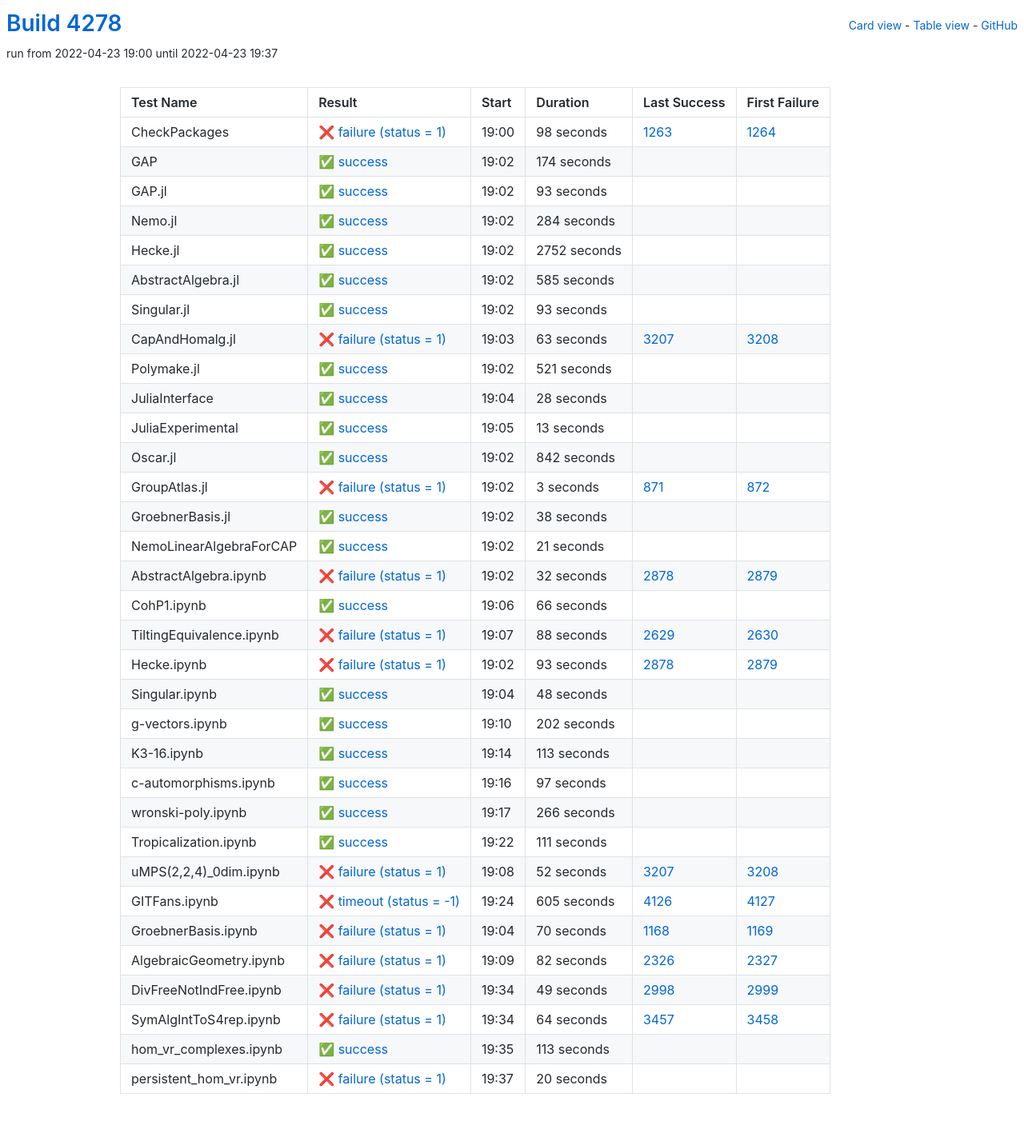
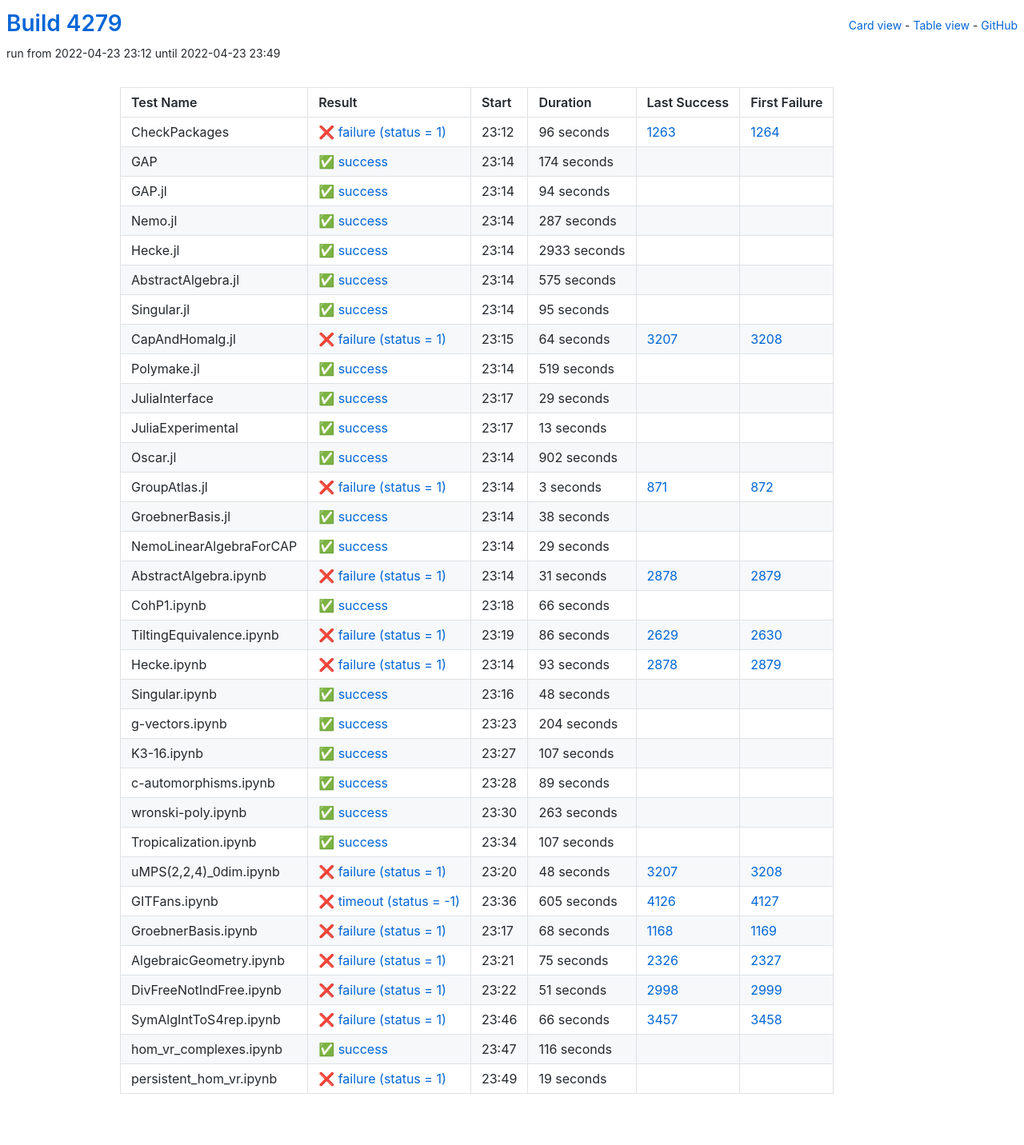
Before and after one commit to oscar-system/oscar-ci-status-stable, a Jekyll site: the page built from table.html, in a window 1280 px wide. Shown: the whole page at 80% size. Built offline with Jekyll 4.4.1, drawn with Linux system fonts in a browser that asks for light colours.

Commit message:
Build #4279

```diff
--- a/_data/ci.yml
+++ b/_data/ci.yml
@@ -1,6 +1,6 @@
 ---
-build: 4278
-build_url: https://oscarci.mathematik.uni-kl.de/job/oscar-stable/4278/
+build: 4279
+build_url: https://oscarci.mathematik.uni-kl.de/job/oscar-stable/4279/
 job: oscar-stable
 organization: oscar-system
 repo: oscar-ci-status-stable
@@ -8,20 +8,20 @@ repourl: https://github.com/oscar-system/oscar-ci-status-stable
 tests:
 - name: CheckPackages
   id: checkpackages
-  log: https://oscarci.mathematik.uni-kl.de/job/oscar-stable/4278/artifact/logs/build-4278/CheckPackages.log
-  start: 2022-04-23 19:00
+  log: https://oscarci.mathematik.uni-kl.de/job/oscar-stable/4279/artifact/logs/build-4279/CheckPackages.log
+  start: 2022-04-23 23:12
   success: false
   exitcode: 1
   status: failure
-  duration: 98
+  duration: 96
   last_success: 1263
   last_success_url: https://oscarci.mathematik.uni-kl.de/job/oscar-stable/1263/
   first_failure: 1264
   first_failure_url: https://oscarci.mathematik.uni-kl.de/job/oscar-stable/1264/
 - name: GAP
   id: gap
-  log: https://oscarci.mathematik.uni-kl.de/job/oscar-stable/4278/artifact/logs/build-4278/GAP.log
-  start: 2022-04-23 19:02
+  log: https://oscarci.mathematik.uni-kl.de/job/oscar-stable/4279/artifact/logs/build-4279/GAP.log
+  start: 2022-04-23 23:14
   success: true
   exitcode: 0
   status: success
@@ -32,104 +32,104 @@ tests:
   first_failure_url:
 - name: GAP.jl
   id: gap-jl
-  log: https://oscarci.mathematik.uni-kl.de/job/oscar-stable/4278/artifact/logs/build-4278/GAP.jl.log
-  start: 2022-04-23 19:02
+  log: https://oscarci.mathematik.uni-kl.de/job/oscar-stable/4279/artifact/logs/build-4279/GAP.jl.log
+  start: 2022-04-23 23:14
   success: true
   exitcode: 0
   status: success
-  duration: 93
+  duration: 94
   last_success: false
   last_success_url:
   first_failure: false
   first_failure_url:
 - name: Nemo.jl
   id: nemo-jl
-  log: https://oscarci.mathematik.uni-kl.de/job/oscar-stable/4278/artifact/logs/build-4278/Nemo.jl.log
-  start: 2022-04-23 19:02
+  log: https://oscarci.mathematik.uni-kl.de/job/oscar-stable/4279/artifact/logs/build-4279/Nemo.jl.log
+  start: 2022-04-23 23:14
   success: true
   exitcode: 0
   status: success
-  duration: 284
+  duration: 287
   last_success: false
   last_success_url:
   first_failure: false
   first_failure_url:
 - name: Hecke.jl
   id: hecke-jl
-  log: https://oscarci.mathematik.uni-kl.de/job/oscar-stable/4278/artifact/logs/build-4278/Hecke.jl.log
-  start: 2022-04-23 19:02
+  log: https://oscarci.mathematik.uni-kl.de/job/oscar-stable/4279/artifact/logs/build-4279/Hecke.jl.log
+  start: 2022-04-23 23:14
   success: true
   exitcode: 0
   status: success
-  duration: 2752
+  duration: 2933
   last_success: false
   last_success_url:
   first_failure: false
   first_failure_url:
 - name: AbstractAlgebra.jl
   id: abstractalgebra-jl
-  log: https://oscarci.mathematik.uni-kl.de/job/oscar-stable/4278/artifact/logs/build-4278/AbstractAlgebra.jl.log
-  start: 2022-04-23 19:02
+  log: https://oscarci.mathematik.uni-kl.de/job/oscar-stable/4279/artifact/logs/build-4279/AbstractAlgebra.jl.log
+  start: 2022-04-23 23:14
   success: true
   exitcode: 0
   status: success
-  duration: 585
+  duration: 575
   last_success: false
   last_success_url:
   first_failure: false
   first_failure_url:
 - name: Singular.jl
   id: singular-jl
-  log: https://oscarci.mathematik.uni-kl.de/job/oscar-stable/4278/artifact/logs/build-4278/Singular.jl.log
-  start: 2022-04-23 19:02
+  log: https://oscarci.mathematik.uni-kl.de/job/oscar-stable/4279/artifact/logs/build-4279/Singular.jl.log
+  start: 2022-04-23 23:14
   success: true
   exitcode: 0
   status: success
-  duration: 93
+  duration: 95
   last_success: false
   last_success_url:
   first_failure: false
   first_failure_url:
 - name: CapAndHomalg.jl
   id: capandhomalg-jl
-  log: https://oscarci.mathematik.uni-kl.de/job/oscar-stable/4278/artifact/logs/build-4278/CapAndHomalg.jl.log
-  start: 2022-04-23 19:03
+  log: https://oscarci.mathematik.uni-kl.de/job/oscar-stable/4279/artifact/logs/build-4279/CapAndHomalg.jl.log
+  start: 2022-04-23 23:15
   success: false
   exitcode: 1
   status: failure
-  duration: 63
+  duration: 64
   last_success: 3207
   last_success_url: https://oscarci.mathematik.uni-kl.de/job/oscar-stable/3207/
   first_failure: 3208
   first_failure_url: https://oscarci.mathematik.uni-kl.de/job/oscar-stable/3208/
 - name: Polymake.jl
   id: polymake-jl
-  log: https://oscarci.mathematik.uni-kl.de/job/oscar-stable/4278/artifact/logs/build-4278/Polymake.jl.log
-  start: 2022-04-23 19:02
+  log: https://oscarci.mathematik.uni-kl.de/job/oscar-stable/4279/artifact/logs/build-4279/Polymake.jl.log
+  start: 2022-04-23 23:14
   success: true
   exitcode: 0
   status: success
-  duration: 521
+  duration: 519
   last_success: false
   last_success_url:
   first_failure: false
   first_failure_url:
 - name: JuliaInterface
   id: juliainterface
-  log: https://oscarci.mathematik.uni-kl.de/job/oscar-stable/4278/artifact/logs/build-4278/JuliaInterface.log
-  start: 2022-04-23 19:04
+  log: https://oscarci.mathematik.uni-kl.de/job/oscar-stable/4279/artifact/logs/build-4279/JuliaInterface.log
+  start: 2022-04-23 23:17
   success: true
   exitcode: 0
   status: success
-  duration: 28
+  duration: 29
   last_success: false
   last_success_url:
   first_failure: false
   first_failure_url:
 - name: JuliaExperimental
   id: juliaexperimental
-  log: https://oscarci.mathematik.uni-kl.de/job/oscar-stable/4278/artifact/logs/build-4278/JuliaExperimental.log
-  start: 2022-04-23 19:05
+  log: https://oscarci.mathematik.uni-kl.de/job/oscar-stable/4279/artifact/logs/build-4279/JuliaExperimental.log
+  start: 2022-04-23 23:17
   success: true
   exitcode: 0
   status: success
@@ -140,20 +140,20 @@ tests:
   first_failure_url:
 - name: Oscar.jl
   id: oscar-jl
-  log: https://oscarci.mathematik.uni-kl.de/job/oscar-stable/4278/artifact/logs/build-4278/Oscar.jl.log
-  start: 2022-04-23 19:02
+  log: https://oscarci.mathematik.uni-kl.de/job/oscar-stable/4279/artifact/logs/build-4279/Oscar.jl.log
+  start: 2022-04-23 23:14
   success: true
   exitcode: 0
   status: success
-  duration: 842
+  duration: 902
   last_success: false
   last_success_url:
   first_failure: false
   first_failure_url:
 - name: GroupAtlas.jl
   id: groupatlas-jl
-  log: https://oscarci.mathematik.uni-kl.de/job/oscar-stable/4278/artifact/logs/build-4278/GroupAtlas.jl.log
-  start: 2022-04-23 19:02
+  log: https://oscarci.mathematik.uni-kl.de/job/oscar-stable/4279/artifact/logs/build-4279/GroupAtlas.jl.log
+  start: 2022-04-23 23:14
   success: false
   exitcode: 1
   status: failure
@@ -164,8 +164,8 @@ tests:
   first_failure_url: https://oscarci.mathematik.uni-kl.de/job/oscar-stable/872/
 - name: GroebnerBasis.jl
   id: groebnerbasis-jl
-  log: https://oscarci.mathematik.uni-kl.de/job/oscar-stable/4278/artifact/logs/build-4278/GroebnerBasis.jl.log
-  start: 2022-04-23 19:02
+  log: https://oscarci.mathematik.uni-kl.de/job/oscar-stable/4279/artifact/logs/build-4279/GroebnerBasis.jl.log
+  start: 2022-04-23 23:14
   success: true
   exitcode: 0
   status: success
@@ -176,32 +176,32 @@ tests:
   first_failure_url:
 - name: NemoLinearAlgebraForCAP
   id: nemolinearalgebraforcap
-  log: https://oscarci.mathematik.uni-kl.de/job/oscar-stable/4278/artifact/logs/build-4278/NemoLinearAlgebraForCAP.log
-  start: 2022-04-23 19:02
+  log: https://oscarci.mathematik.uni-kl.de/job/oscar-stable/4279/artifact/logs/build-4279/NemoLinearAlgebraForCAP.log
+  start: 2022-04-23 23:14
   success: true
   exitcode: 0
   status: success
-  duration: 21
+  duration: 29
   last_success: false
   last_success_url:
   first_failure: false
   first_failure_url:
 - name: AbstractAlgebra.ipynb
   id: abstractalgebra-ipynb
-  log: https://oscarci.mathematik.uni-kl.de/job/oscar-stable/4278/artifact/logs/build-4278/AbstractAlgebra.ipynb.log
-  start: 2022-04-23 19:02
+  log: https://oscarci.mathematik.uni-kl.de/job/oscar-stable/4279/artifact/logs/build-4279/AbstractAlgebra.ipynb.log
+  start: 2022-04-23 23:14
   success: false
   exitcode: 1
   status: failure
-  duration: 32
+  duration: 31
   last_success: 2878
   last_success_url: https://oscarci.mathematik.uni-kl.de/job/oscar-stable/2878/
   first_failure: 2879
   first_failure_url: https://oscarci.mathematik.uni-kl.de/job/oscar-stable/2879/
 - name: CohP1.ipynb
   id: cohp1-ipynb
-  log: https://oscarci.mathematik.uni-kl.de/job/oscar-stable/4278/artifact/logs/build-4278/CohP1.ipynb.log
-  start: 2022-04-23 19:06
+  log: https://oscarci.mathematik.uni-kl.de/job/oscar-stable/4279/artifact/logs/build-4279/CohP1.ipynb.log
+  start: 2022-04-23 23:18
   success: true
   exitcode: 0
   status: success
@@ -212,20 +212,20 @@ tests:
   first_failure_url:
 - name: TiltingEquivalence.ipynb
   id: tiltingequivalence-ipynb
-  log: https://oscarci.mathematik.uni-kl.de/job/oscar-stable/4278/artifact/logs/build-4278/TiltingEquivalence.ipynb.log
-  start: 2022-04-23 19:07
+  log: https://oscarci.mathematik.uni-kl.de/job/oscar-stable/4279/artifact/logs/build-4279/TiltingEquivalence.ipynb.log
+  start: 2022-04-23 23:19
   success: false
   exitcode: 1
   status: failure
-  duration: 88
+  duration: 86
   last_success: 2629
   last_success_url: https://oscarci.mathematik.uni-kl.de/job/oscar-stable/2629/
   first_failure: 2630
   first_failure_url: https://oscarci.mathematik.uni-kl.de/job/oscar-stable/2630/
 - name: Hecke.ipynb
   id: hecke-ipynb
-  log: https://oscarci.mathematik.uni-kl.de/job/oscar-stable/4278/artifact/logs/build-4278/Hecke.ipynb.log
-  start: 2022-04-23 19:02
+  log: https://oscarci.mathematik.uni-kl.de/job/oscar-stable/4279/artifact/logs/build-4279/Hecke.ipynb.log
+  start: 2022-04-23 23:14
   success: false
   exitcode: 1
   status: failure
@@ -236,8 +236,8 @@ tests:
   first_failure_url: https://oscarci.mathematik.uni-kl.de/job/oscar-stable/2879/
 - name: Singular.ipynb
   id: singular-ipynb
-  log: https://oscarci.mathematik.uni-kl.de/job/oscar-stable/4278/artifact/logs/build-4278/Singular.ipynb.log
-  start: 2022-04-23 19:04
+  log: https://oscarci.mathematik.uni-kl.de/job/oscar-stable/4279/artifact/logs/build-4279/Singular.ipynb.log
+  start: 2022-04-23 23:16
   success: true
   exitcode: 0
   status: success
@@ -248,80 +248,80 @@ tests:
   first_failure_url:
 - name: g-vectors.ipynb
   id: g-vectors-ipynb
-  log: https://oscarci.mathematik.uni-kl.de/job/oscar-stable/4278/artifact/logs/build-4278/g-vectors.ipynb.log
-  start: 2022-04-23 19:10
+  log: https://oscarci.mathematik.uni-kl.de/job/oscar-stable/4279/artifact/logs/build-4279/g-vectors.ipynb.log
+  start: 2022-04-23 23:23
   success: true
   exitcode: 0
   status: success
-  duration: 202
+  duration: 204
   last_success: false
   last_success_url:
   first_failure: false
   first_failure_url:
 - name: K3-16.ipynb
   id: k3-16-ipynb
-  log: https://oscarci.mathematik.uni-kl.de/job/oscar-stable/4278/artifact/logs/build-4278/K3-16.ipynb.log
-  start: 2022-04-23 19:14
+  log: https://oscarci.mathematik.uni-kl.de/job/oscar-stable/4279/artifact/logs/build-4279/K3-16.ipynb.log
+  start: 2022-04-23 23:27
   success: true
   exitcode: 0
   status: success
-  duration: 113
+  duration: 107
   last_success: false
   last_success_url:
   first_failure: false
   first_failure_url:
 - name: c-automorphisms.ipynb
   id: c-automorphisms-ipynb
-  log: https://oscarci.mathematik.uni-kl.de/job/oscar-stable/4278/artifact/logs/build-4278/c-automorphisms.ipynb.log
-  start: 2022-04-23 19:16
+  log: https://oscarci.mathematik.uni-kl.de/job/oscar-stable/4279/artifact/logs/build-4279/c-automorphisms.ipynb.log
+  start: 2022-04-23 23:28
   success: true
   exitcode: 0
   status: success
-  duration: 97
+  duration: 89
   last_success: false
   last_success_url:
   first_failure: false
   first_failure_url:
 - name: wronski-poly.ipynb
   id: wronski-poly-ipynb
-  log: https://oscarci.mathematik.uni-kl.de/job/oscar-stable/4278/artifact/logs/build-4278/wronski-poly.ipynb.log
-  start: 2022-04-23 19:17
+  log: https://oscarci.mathematik.uni-kl.de/job/oscar-stable/4279/artifact/logs/build-4279/wronski-poly.ipynb.log
+  start: 2022-04-23 23:30
   success: true
   exitcode: 0
   status: success
-  duration: 266
+  duration: 263
   last_success: false
   last_success_url:
   first_failure: false
   first_failure_url:
 - name: Tropicalization.ipynb
   id: tropicalization-ipynb
-  log: https://oscarci.mathematik.uni-kl.de/job/oscar-stable/4278/artifact/logs/build-4278/Tropicalization.ipynb.log
-  start: 2022-04-23 19:22
+  log: https://oscarci.mathematik.uni-kl.de/job/oscar-stable/4279/artifact/logs/build-4279/Tropicalization.ipynb.log
+  start: 2022-04-23 23:34
   success: true
   exitcode: 0
   status: success
-  duration: 111
+  duration: 107
   last_success: false
   last_success_url:
   first_failure: false
   first_failure_url:
 - name: uMPS(2,2,4)_0dim.ipynb
   id: umps-2-2-4-0dim-ipynb
-  log: https://oscarci.mathematik.uni-kl.de/job/oscar-stable/4278/artifact/logs/build-4278/uMPS-2-2-4-_0dim.ipynb.log
-  start: 2022-04-23 19:08
+  log: https://oscarci.mathematik.uni-kl.de/job/oscar-stable/4279/artifact/logs/build-4279/uMPS-2-2-4-_0dim.ipynb.log
+  start: 2022-04-23 23:20
   success: false
   exitcode: 1
   status: failure
-  duration: 52
+  duration: 48
   last_success: 3207
   last_success_url: https://oscarci.mathematik.uni-kl.de/job/oscar-stable/3207/
   first_failure: 3208
   first_failure_url: https://oscarci.mathematik.uni-kl.de/job/oscar-stable/3208/
 - name: GITFans.ipynb
   id: gitfans-ipynb
-  log: https://oscarci.mathematik.uni-kl.de/job/oscar-stable/4278/artifact/logs/build-4278/GITFans.ipynb.log
-  start: 2022-04-23 19:24
+  log: https://oscarci.mathematik.uni-kl.de/job/oscar-stable/4279/artifact/logs/build-4279/GITFans.ipynb.log
+  start: 2022-04-23 23:36
   success: false
   exitcode: -1
   status: timeout
@@ -332,72 +332,72 @@ tests:
   first_failure_url: https://oscarci.mathematik.uni-kl.de/job/oscar-stable/4127/
 - name: GroebnerBasis.ipynb
   id: groebnerbasis-ipynb
-  log: https://oscarci.mathematik.uni-kl.de/job/oscar-stable/4278/artifact/logs/build-4278/GroebnerBasis.ipynb.log
-  start: 2022-04-23 19:04
+  log: https://oscarci.mathematik.uni-kl.de/job/oscar-stable/4279/artifact/logs/build-4279/GroebnerBasis.ipynb.log
+  start: 2022-04-23 23:17
   success: false
   exitcode: 1
   status: failure
-  duration: 70
+  duration: 68
   last_success: 1168
   last_success_url: https://oscarci.mathematik.uni-kl.de/job/oscar-stable/1168/
   first_failure: 1169
   first_failure_url: https://oscarci.mathematik.uni-kl.de/job/oscar-stable/1169/
 - name: AlgebraicGeometry.ipynb
   id: algebraicgeometry-ipynb
-  log: https://oscarci.mathematik.uni-kl.de/job/oscar-stable/4278/artifact/logs/build-4278/AlgebraicGeometry.ipynb.log
-  start: 2022-04-23 19:09
+  log: https://oscarci.mathematik.uni-kl.de/job/oscar-stable/4279/artifact/logs/build-4279/AlgebraicGeometry.ipynb.log
+  start: 2022-04-23 23:21
   success: false
   exitcode: 1
   status: failure
-  duration: 82
+  duration: 75
   last_success: 2326
   last_success_url: https://oscarci.mathematik.uni-kl.de/job/oscar-stable/2326/
   first_failure: 2327
   first_failure_url: https://oscarci.mathematik.uni-kl.de/job/oscar-stable/2327/
 - name: DivFreeNotIndFree.ipynb
   id: divfreenotindfree-ipynb
-  log: https://oscarci.mathematik.uni-kl.de/job/oscar-stable/4278/artifact/logs/build-4278/DivFreeNotIndFree.ipynb.log
-  start: 2022-04-23 19:34
+  log: https://oscarci.mathematik.uni-kl.de/job/oscar-stable/4279/artifact/logs/build-4279/DivFreeNotIndFree.ipynb.log
+  start: 2022-04-23 23:22
   success: false
   exitcode: 1
   status: failure
-  duration: 49
+  duration: 51
   last_success: 2998
   last_success_url: https://oscarci.mathematik.uni-kl.de/job/oscar-stable/2998/
   first_failure: 2999
   first_failure_url: https://oscarci.mathematik.uni-kl.de/job/oscar-stable/2999/
 - name: SymAlgIntToS4rep.ipynb
   id: symalginttos4rep-ipynb
-  log: https://oscarci.mathematik.uni-kl.de/job/oscar-stable/4278/artifact/logs/build-4278/SymAlgIntToS4rep.ipynb.log
-  start: 2022-04-23 19:34
+  log: https://oscarci.mathematik.uni-kl.de/job/oscar-stable/4279/artifact/logs/build-4279/SymAlgIntToS4rep.ipynb.log
+  start: 2022-04-23 23:46
   success: false
   exitcode: 1
   status: failure
-  duration: 64
+  duration: 66
   last_success: 3457
   last_success_url: https://oscarci.mathematik.uni-kl.de/job/oscar-stable/3457/
   first_failure: 3458
   first_failure_url: https://oscarci.mathematik.uni-kl.de/job/oscar-stable/3458/
 - name: hom_vr_complexes.ipynb
   id: hom-vr-complexes-ipynb
-  log: https://oscarci.mathematik.uni-kl.de/job/oscar-stable/4278/artifact/logs/build-4278/hom_vr_complexes.ipynb.log
-  start: 2022-04-23 19:35
+  log: https://oscarci.mathematik.uni-kl.de/job/oscar-stable/4279/artifact/logs/build-4279/hom_vr_complexes.ipynb.log
+  start: 2022-04-23 23:47
   success: true
   exitcode: 0
   status: success
-  duration: 113
+  duration: 116
   last_success: false
   last_success_url:
   first_failure: false
   first_failure_url:
 - name: persistent_hom_vr.ipynb
   id: persistent-hom-vr-ipynb
-  log: https://oscarci.mathematik.uni-kl.de/job/oscar-stable/4278/artifact/logs/build-4278/persistent_hom_vr.ipynb.log
-  start: 2022-04-23 19:37
+  log: https://oscarci.mathematik.uni-kl.de/job/oscar-stable/4279/artifact/logs/build-4279/persistent_hom_vr.ipynb.log
+  start: 2022-04-23 23:49
   success: false
   exitcode: 1
   status: failure
-  duration: 20
+  duration: 19
   last_success: false
   last_success_url:
   first_failure: false
```
Also changed, not shown: README.md.
